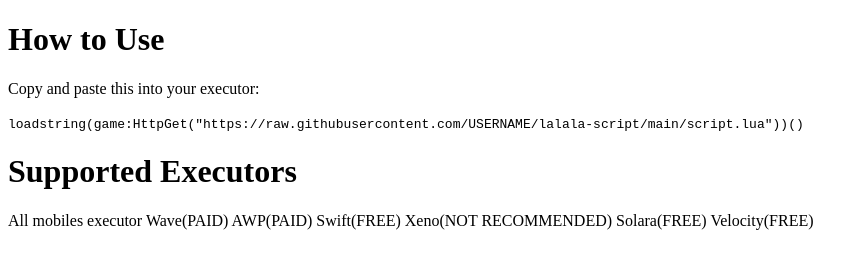
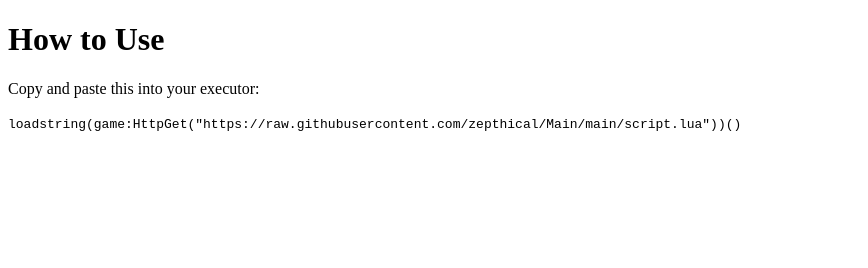
Before and after one commit to zepthical/Main, a plain HTML site: page index.html in a window 1280 px wide. Shown: the whole page, without its empty margins (0-868 px from the left). Drawn offline with Linux system fonts and the light colour scheme.

Commit message:
Update index.html

```diff
--- a/index.html
+++ b/index.html
@@ -6,14 +6,6 @@
 <body>
   <h1>How to Use</h1>
   <p>Copy and paste this into your executor:</p>
-  <code>loadstring(game:HttpGet("https://raw.githubusercontent.com/USERNAME/lalala-script/main/script.lua"))()</code>
-  <h1>Supported Executors</h1>
-  <p1>All mobiles executor
-    Wave(PAID)
-    AWP(PAID)
-    Swift(FREE)
-    Xeno(NOT RECOMMENDED)
-    Solara(FREE)
-    Velocity(FREE)</p1>
+  <code>loadstring(game:HttpGet("https://raw.githubusercontent.com/zepthical/Main/main/script.lua"))()</code>
 </body>
 </html>
```
